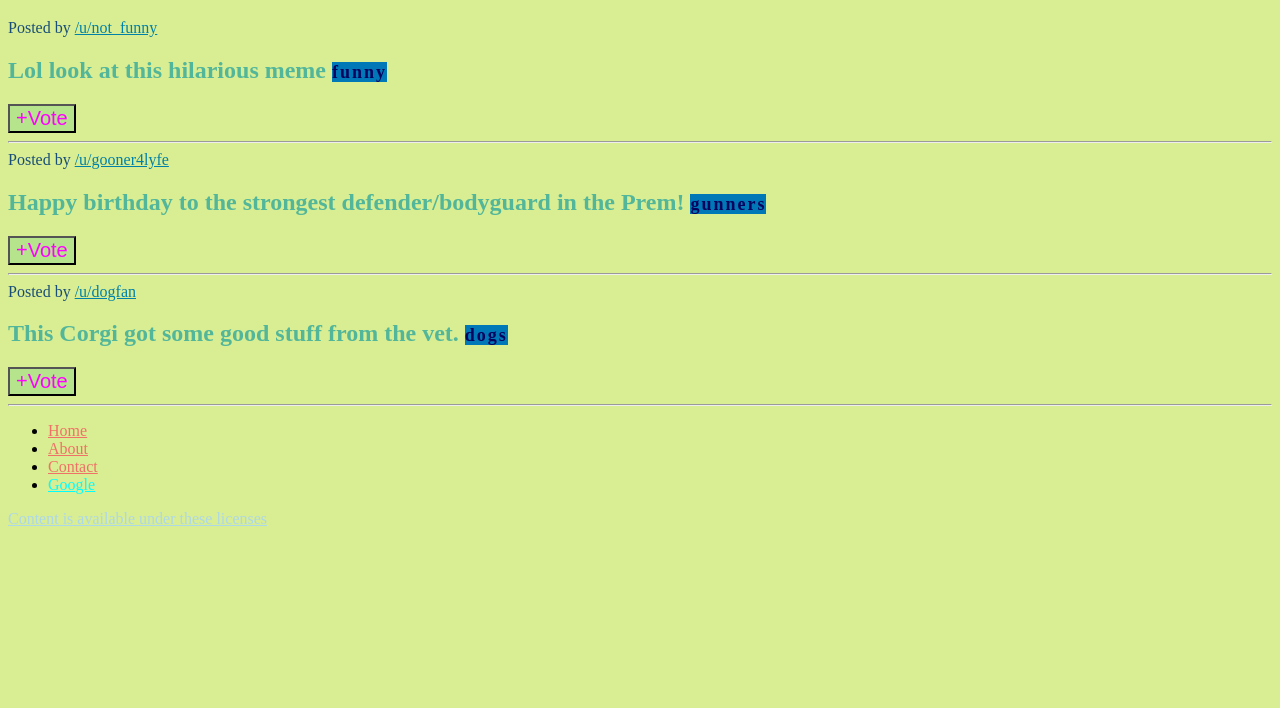
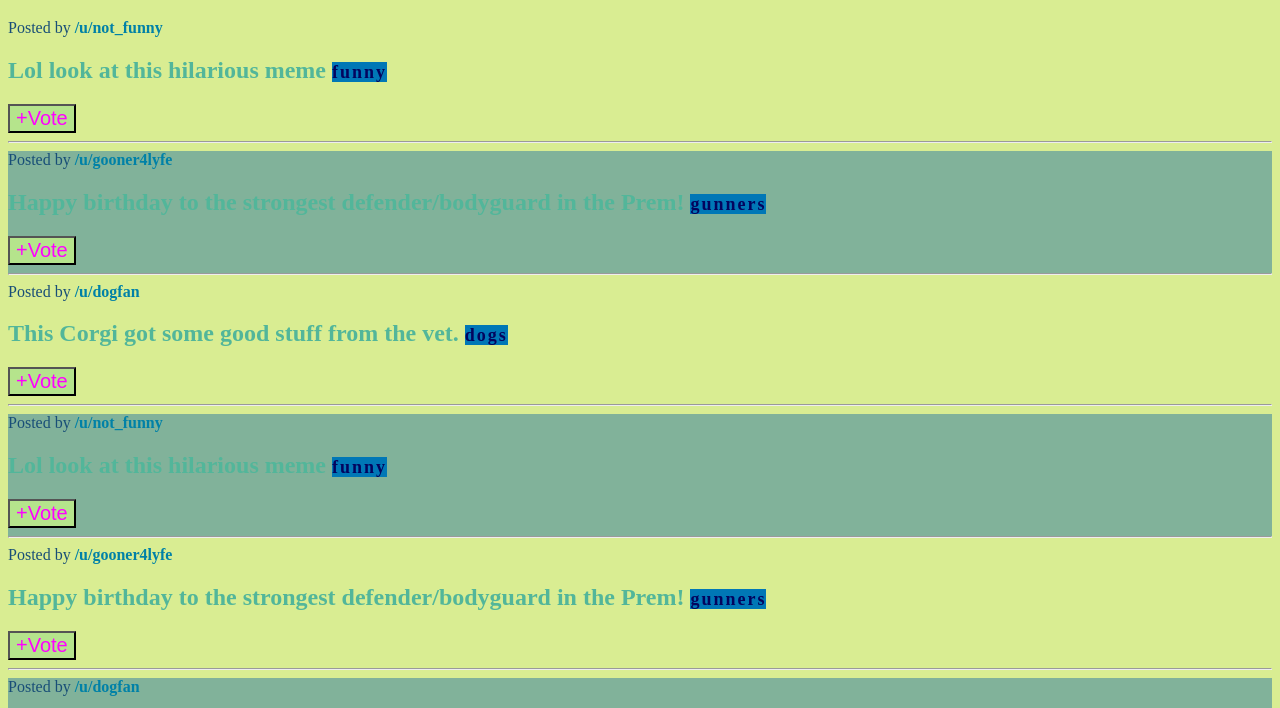
Before and after one commit to GGURIMON/Practice-front, a plain HTML site: page css_practice/selector/starter.html in a window 1280 px wide. Shown: the part 92-800 px from the top of the page. Drawn offline with Linux system fonts and the light colour scheme.

Commit message:
psuedo select

```diff
--- a/css_practice/selector/app.css
+++ b/css_practice/selector/app.css
@@ -34,6 +34,8 @@ span {
 /* 자손 셀렉터 */
 .post a {
     color: #0081a7;
+    text-decoration: none;
+    font-weight: bold;
 }
 
 footer a {
@@ -64,3 +66,21 @@ section.post {
 a[href*="google"] {
     color: aqua;
 }
+
+.post button:hover {
+    background-color: #ffd60a;
+    color: #f1faee;
+}
+
+.post a:hover {
+    color: #f1faee;
+    text-decoration: underline;
+}
+
+.post button:active {
+    background-color: #ca6702;
+}
+
+.post:nth-of-type(2n) {
+    background-color: #81b29a;
+}
--- a/css_practice/selector/starter.html
+++ b/css_practice/selector/starter.html
@@ -18,6 +18,42 @@
     </nav>
     <main>
         <h1>Popular Posts</h1>
+        <section class="post">
+            <span>Posted by <a href="#213adas">/u/not_funny</a></span>
+            <h2>Lol look at this hilarious meme <span class="tag">funny</span></h2>
+            <button>+Vote</button>
+            <hr>
+        </section>
+        <section class="post">
+            <span>Posted by <a href="#345adas">/u/gooner4lyfe</a></span>
+            <h2>Happy birthday to the strongest defender/bodyguard in the Prem! <span class="tag">gunners</span></h2>
+            <button>+Vote</button>
+            <hr>
+        </section>
+        <section class="post">
+            <span>Posted by <a href="#981adas">/u/dogfan</a></span>
+            <h2>This Corgi got some good stuff from the vet. <span class="tag">dogs</span></h2>
+            <button>+Vote</button>
+            <hr>
+        </section>
+        <section class="post">
+            <span>Posted by <a href="#213adas">/u/not_funny</a></span>
+            <h2>Lol look at this hilarious meme <span class="tag">funny</span></h2>
+            <button>+Vote</button>
+            <hr>
+        </section>
+        <section class="post">
+            <span>Posted by <a href="#345adas">/u/gooner4lyfe</a></span>
+            <h2>Happy birthday to the strongest defender/bodyguard in the Prem! <span class="tag">gunners</span></h2>
+            <button>+Vote</button>
+            <hr>
+        </section>
+        <section class="post">
+            <span>Posted by <a href="#981adas">/u/dogfan</a></span>
+            <h2>This Corgi got some good stuff from the vet. <span class="tag">dogs</span></h2>
+            <button>+Vote</button>
+            <hr>
+        </section>
         <section class="post">
             <span>Posted by <a href="#213adas">/u/not_funny</a></span>
             <h2>Lol look at this hilarious meme <span class="tag">funny</span></h2>
```
